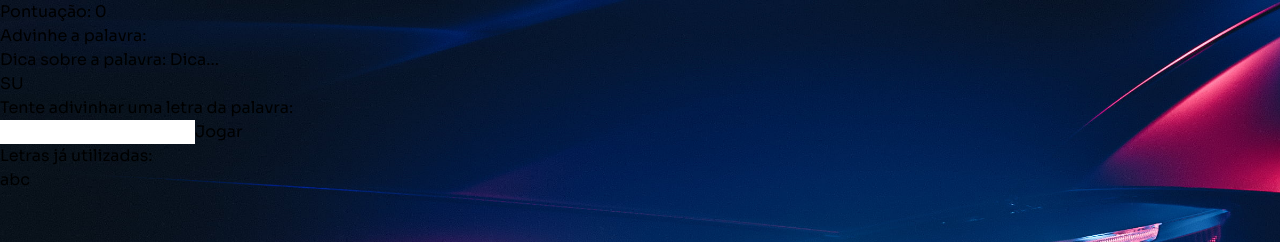
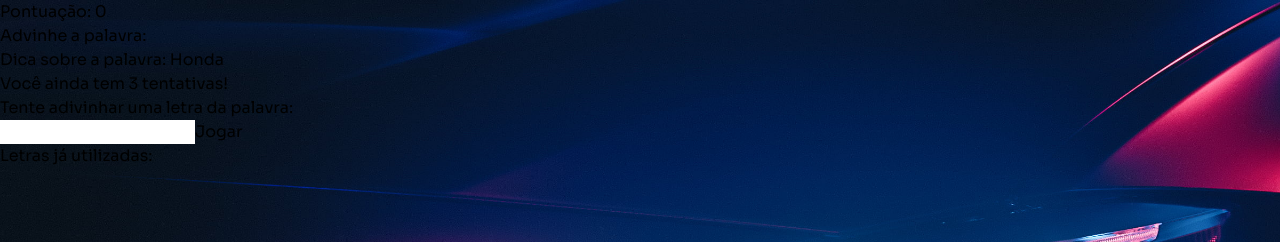
Before and after one commit to astracoder/secret-cars-game, a React (Vite) app: page / in a window 1280 px wide. Both pictures are taken after a click on the button "Começar o jogo". Shown: the top 242 px of the page. Built offline with nearby package versions, Linux system fonts and the light colour scheme.

Commit message:
The logic is almost ready in Game.jsx

```diff
--- a/src/App.jsx
+++ b/src/App.jsx
@@ -19,6 +19,11 @@ const App = () => {
     const [pickedModel, setPickedModel] = useState('');
     const [letters, setLetters] = useState([]);
 
+    const [guessedLetters, setGuessedLetters] = useState([]);
+    const [wrongLetters, setWrongLetters] = useState([]);
+    const [chances, setChances] = useState(3);
+    const [score, setScore] = useState(0);
+
     const getBrandAndModel = () => {
         //Pegando a 'chave' do obj
         const brands = Object.keys(cars);
@@ -36,17 +41,15 @@ const App = () => {
         let modelLetters = model.split('');
         modelLetters = modelLetters.map(l => l.toUpperCase());
 
-        console.log(brand, model, modelLetters);
-
-        setPickedBrand(pickedBrand);
-        setPickedModel(pickedModel);
-        setLetters(letters);
+        setPickedBrand(brand);
+        setPickedModel(model);
+        setLetters(modelLetters);
 
         setGameStage(stages[1].name);
     }
 
-    const verifyLetter = () => {
-        setGameStage(stages[2].name)
+    const verifyLetter = (letter) => {
+        console.log(letter);
     }
 
     const retryStage = () => {
@@ -55,9 +58,25 @@ const App = () => {
 
     return (
         <>
-            {gameStage === 'start' && <StartGame startGame={startGame}/>}
-            {gameStage === 'ingame' && <Game verifyLetter={verifyLetter}/>}
-            {gameStage === 'end' && <EndGame retryStage={retryStage}/>}
+            {gameStage === 'start' &&
+            <StartGame
+                startGame={startGame}
+            />}
+            {gameStage === 'ingame' &&
+            <Game
+                verifyLetter={verifyLetter}
+                pickedBrand={pickedBrand}
+                pickedModel={pickedModel}
+                letters={letters}
+                guessedLetters={guessedLetters}
+                wrongLetters={wrongLetters}
+                chances={chances}
+                score={score}
+            />}
+            {gameStage === 'end' &&
+            <EndGame
+                retryStage={retryStage}
+            />}
         </>
     )
 }
--- a/src/components/Game/Game.jsx
+++ b/src/components/Game/Game.jsx
@@ -1,28 +1,63 @@
-const StartGame = ({ verifyLetter }) => {
+import { useState, useRef } from 'react';
+
+const StartGame = ({
+    verifyLetter,
+    pickedBrand,
+    pickedModel,
+    letters,
+    guessedLetters,
+    wrongLetters,
+    chances,
+    score
+    }) => {
+    const [letter, setLetter] = useState('');
+    const refInput = useRef(null);
+
+    const handleSubmit = (e) => {
+        e.preventDefault();
+        verifyLetter(letter);
+        setLetter('');
+        refInput.current.focus();
+    };
+
     return (
-        <main className="w-screen h-screen flex justify-center flex-col backdrop-blur-sm bg-black/60 game">
-            <p className="text-white text-center text-2xl mb-10">Pontuação: <span className="text-xl bg-purple-500 p-2 pt-1 pb-1 rounded-md points">0</span></p>
+        <main className="w-screen h-screen flex justify-center items-center flex-col backdrop-blur-sm bg-black/60 game">
+            <p className="text-white text-center text-2xl mb-10">Pontuação: <span className="text-xl bg-purple-500 p-2 pt-1 pb-1 rounded-md points">{score}</span></p>
             <h1 className="text-blue-300 text-center text-5xl mb-5">Advinhe a palavra: </h1>
-            <h3 className="text-white text-center text-xl mb-5 tips">Dica sobre a palavra: <span className="text-purple-500">Dica...</span></h3>
+            <h3 className="text-white text-center text-xl mb-5 tips">Dica sobre a palavra: <span className="text-purple-400 underline">{pickedBrand}</span></h3>
+            <p className="text-green-300 text-center text-xl mb-5 bg-white/10 w-96 rounded-md">Você ainda tem <span className="text-green-500 underline">{chances}</span> tentativas!</p>
             <div className="flex justify-center">
-                <div className="w-64 h-24 p-1 text-center border-8 border-blue-300 flex justify-center">
-                    <span className="text-purple-900 text-6xl border-8 border-blue-300 bg-white letter">S</span>
-                    <span className="text-purple-900 text-6xl border-8 border-blue-300 bg-white letter">U</span>
-                    <span className="blankSquare"></span>
+                <div className="w-auto p-1 text-center border-8 border-blue-300 flex justify-center">
+                    {letters.map((l, i) => (
+                        guessedLetters.includes(l) ? (
+                            <span key={i} className="w-20 h-20 text-purple-900 text-6xl font-bold border-8 border-blue-300 bg-white letter">{l}</span>
+                        ) : (
+                            <span key={i} className="w-20 h-20 text-purple-900 text-6xl font-bold border-8 border-blue-300 bg-white blankSquare"></span>
+                        )
+                    ))}
                 </div>
             </div>
             <div className="letterContainer">
                 <p className="text-white text-center text-sm italic mt-5">Tente adivinhar uma letra da palavra: </p>
-                <form className="flex justify-center items-center mt-10">
-                    <input className="w-10 h-10 text-center text-3xl mr-2 rounded-md" type="text" name="letter" maxLength="1" required/>
+                <form onSubmit={handleSubmit} className="flex justify-center items-center mt-5">
+                    <input
+                        onChange={(e) => setLetter(e.target.value)}
+                        className="w-10 h-10 text-center text-3xl mr-2 rounded-md uppercase"
+                        type="text"
+                        name="letter"
+                        maxLength="1"
+                        required
+                        value={letter}
+                        ref={refInput}
+                    />
                     <button className="p-3 text-2xl text-white rounded-md bg-purple-500 hover:bg-purple-600 transition ease-in-ou">Jogar</button>
                 </form>
             </div>
             <div className="text-center text-white wrongLettersContainer">
-                <p className="text-blue-200 mt-4">Letras já utilizadas:</p>
-                <span className="text-2xl text-gray-900 bg-purple-200 p-1 pt-0 pb-0 rounded-md mr-2">a</span>
-                <span className="text-2xl text-gray-900 bg-purple-200 p-1 pt-0 pb-0 rounded-md mr-2">b</span>
-                <span className="text-2xl text-gray-900 bg-purple-200 p-1 pt-0 pb-0 rounded-md mr-2">c</span>
+                <p className="text-blue-200 mt-4 mb-2">Letras já utilizadas:</p>
+                {wrongLetters.map((l, i) => (
+                    <span key={i} className="text-2xl text-gray-900 bg-red-200 p-1 pt-0 pb-0 rounded-md mr-2">{l}, </span>
+                ))}
             </div>
         </main>
     )
--- a/src/data/cars.js
+++ b/src/data/cars.js
@@ -1,6 +1,6 @@
 export const carsList = {
-    volkswagem: ['Gol', 'Parati', 'Saveiro', 'Golf', 'Quantum', 'Amarok'],
-    nissan: ['Sentra', 'Frontier', 'Kicks', 'Versa', 'Skyline'],
-    subaru: ['Impreza', 'Legacy', 'Forest', '22b', 'Vivio'],
-    honda: ['Civic', 'Accord', 'Fit']
+    Volkswagem: ['Gol', 'Parati', 'Saveiro', 'Golf', 'Quantum', 'Amarok'],
+    Nissan: ['Sentra', 'Frontier', 'Kicks', 'Versa', 'Skyline'],
+    Subaru: ['Impreza', 'Legacy', 'Forest', '22b', 'Vivio'],
+    Honda: ['Civic', 'Accord', 'Fit']
 }
```
